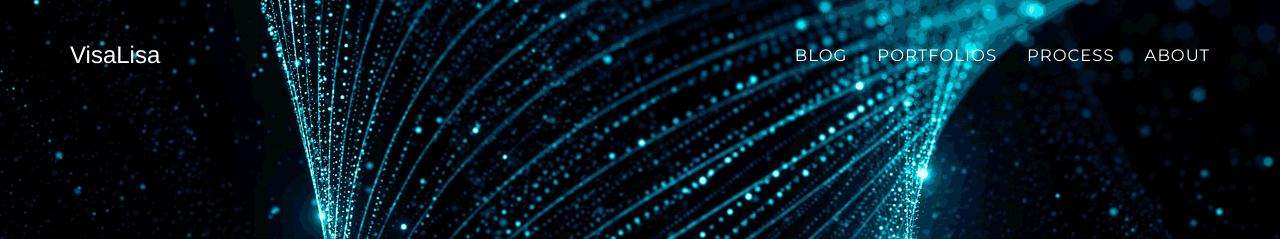
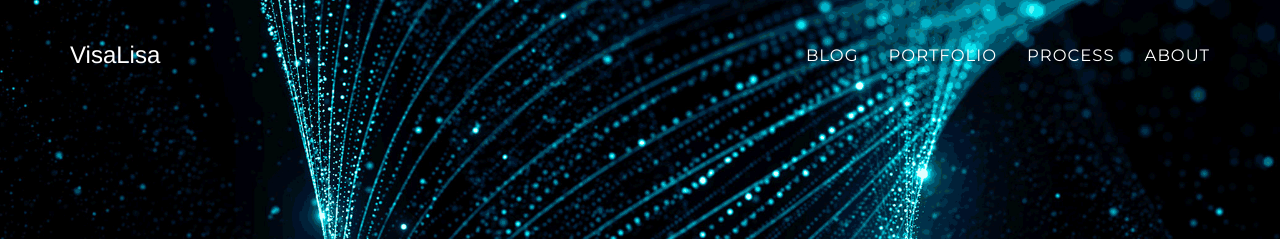
Before and after one commit to VisaLisa/visalisa.github.io, a Jekyll site: the page built from blog.html, in a window 1280 px wide. Shown: the top 239 px of the page. Built offline with Jekyll 4.4.1, drawn with Linux system fonts in a browser that asks for light colours; some web fonts are replaced.

Commit message:
organized subfolder

```diff
--- a/_includes/nav.html
+++ b/_includes/nav.html
@@ -23,7 +23,7 @@
                         <a class="page-scroll" href="/blog/">Blog</a>
                     </li>
                     <li>
-                        <a class="page-scroll" href="/portfolio/">Portfolios</a>
+                        <a class="page-scroll" href="/portfolio/">Portfolio</a>
                     </li>
                     <li>
                         <a class="page-scroll" href="/process/">Process</a>
--- a/blog.html
+++ b/blog.html
@@ -8,6 +8,7 @@
 
 
 {% for post in site.posts reversed %}
+    {% if post.path contains 'Blog'%}
         {% if post.tags contains 'Tutorial' %}
             <hr>
             <div class="post-preview" style="margin-top: 2%;">
@@ -23,4 +24,5 @@
                 </a>
             </div>
         {% endif %}
+    {% endif %}
 {% endfor %}
```
Lines whose indentation alone changed are shown as unchanged.
